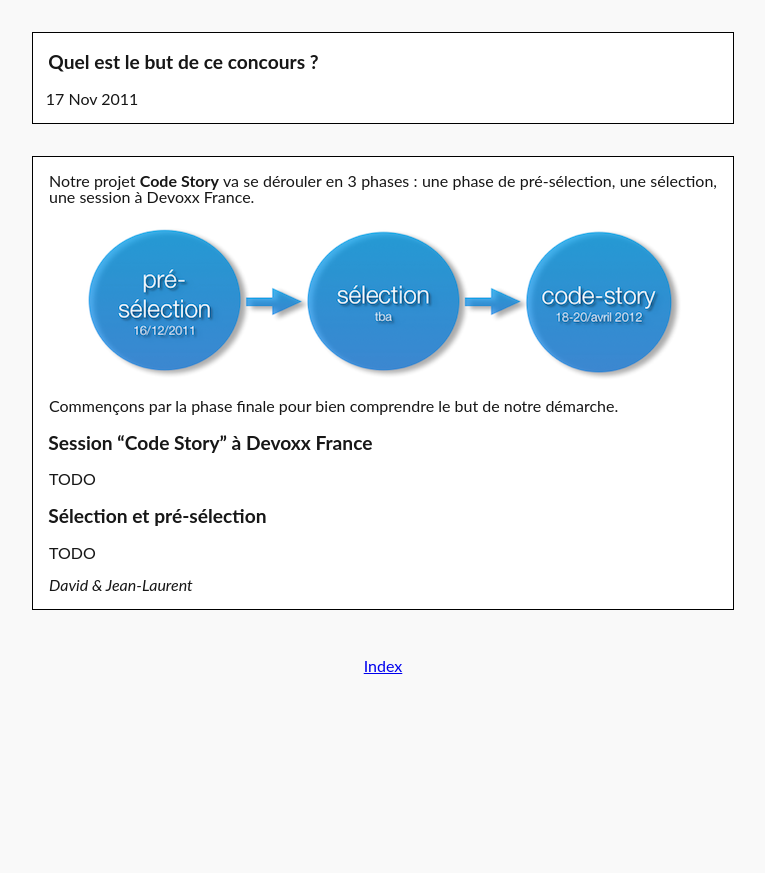
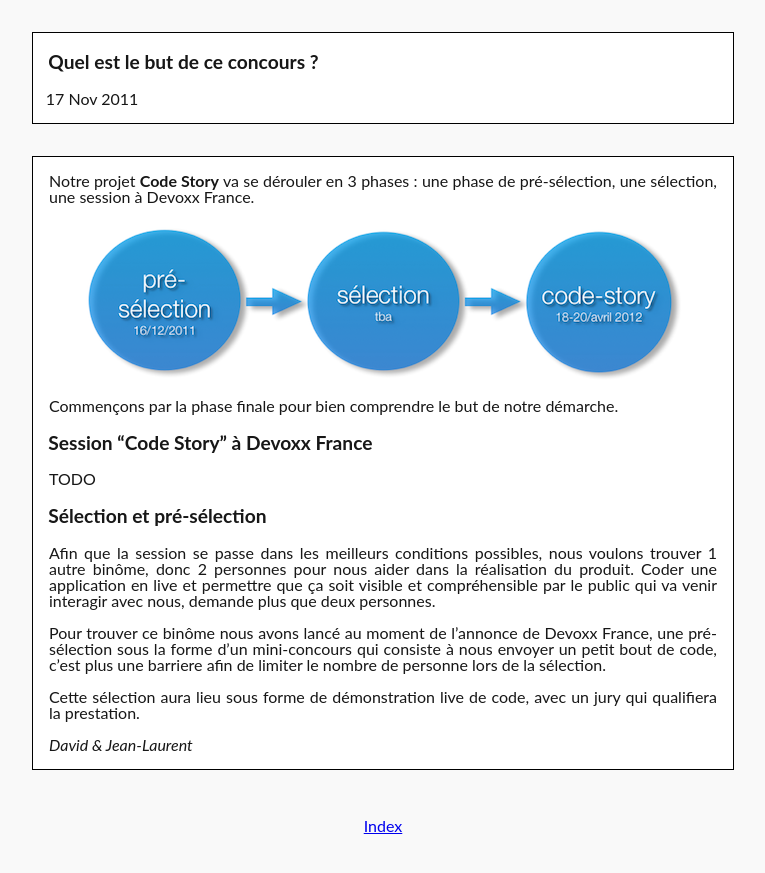
Before and after one commit to CodeStory/code-story-blog, a Jekyll site: the page built from _posts/2011-11-17-but.markdown, in a window 1280 px wide. Shown: the top 873 px of the page, without its empty margins (257-1022 px from the left). Built offline with Jekyll 4.4.1, drawn with Linux system fonts in a browser that asks for light colours.

Commit message:
Added selection/preselection starting text

```diff
--- a/_posts/2011-11-17-but.markdown
+++ b/_posts/2011-11-17-but.markdown
@@ -15,6 +15,10 @@
 
 Sélection et pré-sélection
 ==========================
-TODO
+Afin que la session se passe dans les meilleurs conditions possibles, nous voulons trouver 1 autre binôme, donc 2 personnes pour nous aider dans la réalisation du produit. Coder une application en live et permettre que ça soit visible et compréhensible par le public qui va venir interagir avec nous, demande plus que deux personnes.
+
+Pour trouver ce binôme nous avons lancé au moment de l'annonce de Devoxx France, une pré-sélection sous la forme d'un mini-concours qui consiste à nous envoyer un petit bout de code, c'est plus une barriere afin de limiter le nombre de personne lors de la sélection.
+
+Cette sélection aura lieu sous forme de démonstration live de code, avec un jury qui qualifiera la prestation.
 
 *David & Jean-Laurent*
```
